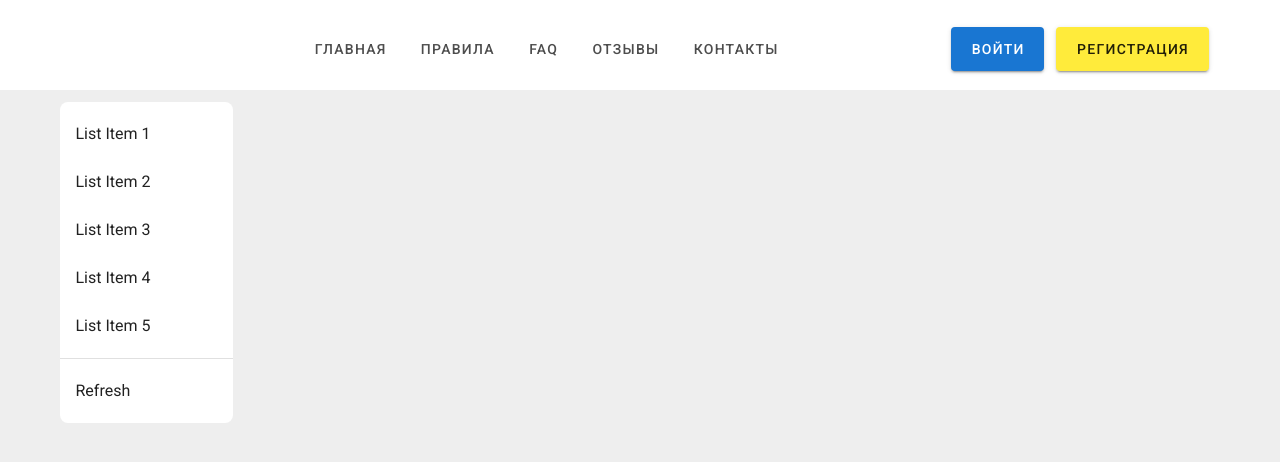
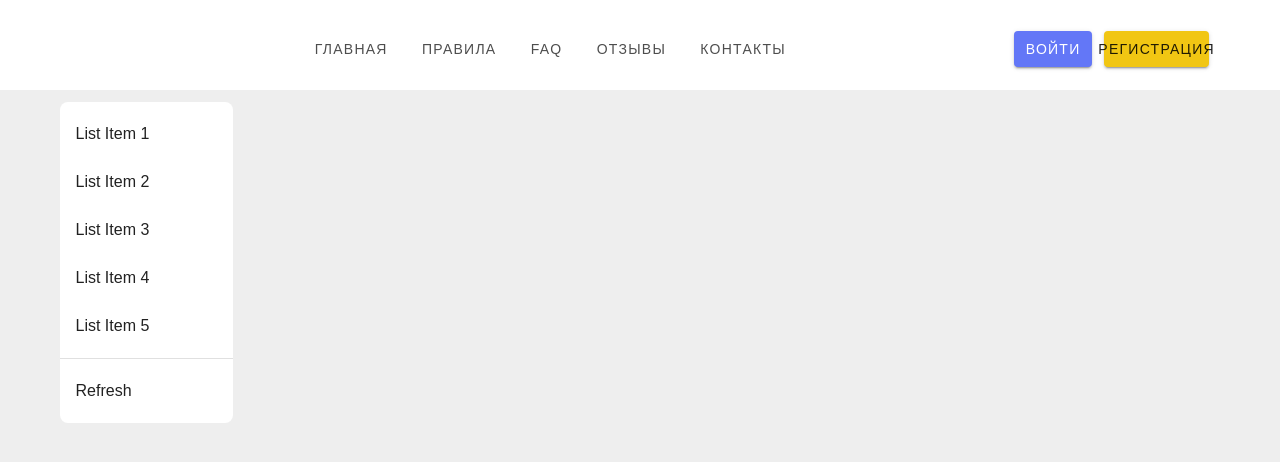
Before and after one commit to Danil112227/Express_Money, a Vue app in the folder express_money/: page / in a window 1280 px wide. Shown: the top 462 px of the page. Built offline with nearby package versions, Linux system fonts and the light colour scheme.

Commit message:
Добавил шрифты

```diff
--- a/express_money/src/App.vue
+++ b/express_money/src/App.vue
@@ -8,7 +8,7 @@
       height="90"
     >
       <v-container
-        class="py-0 fill-height d-flex align-center"
+        class="py-0 fill-height d-flex align-center justify-space-between"
       >
         <v-img
           class="d-flex align-start"
@@ -16,38 +16,43 @@
           max-width="237"
           :src="require('./assets/logo.png')"
         />
-
-        <!-- <v-btn
-          class="d-flex justify-end"
-
-          v-for="link in links"
-          :key="link"
-          text
-        >
-          {{ link }}
-        </v-btn> -->
         <v-btn-toggle
-          v-model="text"
+          class="d-flex flex-row justifu-end font-weight-regular"
           tile
           color="blue accent-3"
           group
         >
-          <v-btn value="main">
+          <v-btn
+            value="main"
+            class="font-weight-regular"
+          >
             Главная
           </v-btn>
 
-          <v-btn value="rules">
+          <v-btn
+            value="rules"
+            class="font-weight-regular"
+          >
             Правила
           </v-btn>
 
-          <v-btn value="FAQ">
+          <v-btn
+            value="FAQ"
+            class="font-weight-regular"
+          >
             FAQ
           </v-btn>
 
-          <v-btn value="reviews">
+          <v-btn
+            value="reviews"
+            class="font-weight-regular"
+          >
             Отзывы
           </v-btn>
-          <v-btn value="contacts">
+          <v-btn
+            value="contacts"
+            class="font-weight-regular"
+          >
             Контакты
           </v-btn>
         </v-btn-toggle>
@@ -56,27 +61,23 @@
 
         <v-spacer />
         <v-btn
+          class="white--text"
           large
-          color="primary"
+          color="#6377F7"
+          max-width="62"
+          max-height="36"
         >
           Войти
         </v-btn>
         <v-btn
           class="mx-3"
           large
-          color="yellow"
+          color="#F1C613"
+          max-width="105"
+          max-height="36"
         >
           Регистрация
         </v-btn>
-
-        <!-- <v-responsive max-width="260">
-          <v-text-field
-            dense
-            flat
-            hide-details
-            solo-inverted
-          />
-        </v-responsive> -->
       </v-container>
     </v-app-bar>
     <v-main class="grey lighten-3">
@@ -88,7 +89,6 @@
 
 <script>
 import HelloWorld from './components/HelloWorld';
-
 
 export default {
   name: 'App',
@@ -108,3 +108,18 @@ data: () => ({
   }),
 };
 </script>
+
+
+<style lang='scss'>
+@import url('https://fonts.googleapis.com/css2?family=IBM+Plex+Sans&display=swap');
+
+$body-font-family: 'IMB Plex Sans';
+$title-font: 'IMB Plex Sans';
+
+ .v-application {
+   font-family: $body-font-family, sans-serif !important;
+    .title { // To pin point specific classes of some components
+       font-family: $title-font, sans-serif !important;
+    }
+ }
+</style>
```
Lines whose indentation alone changed are shown as unchanged.
